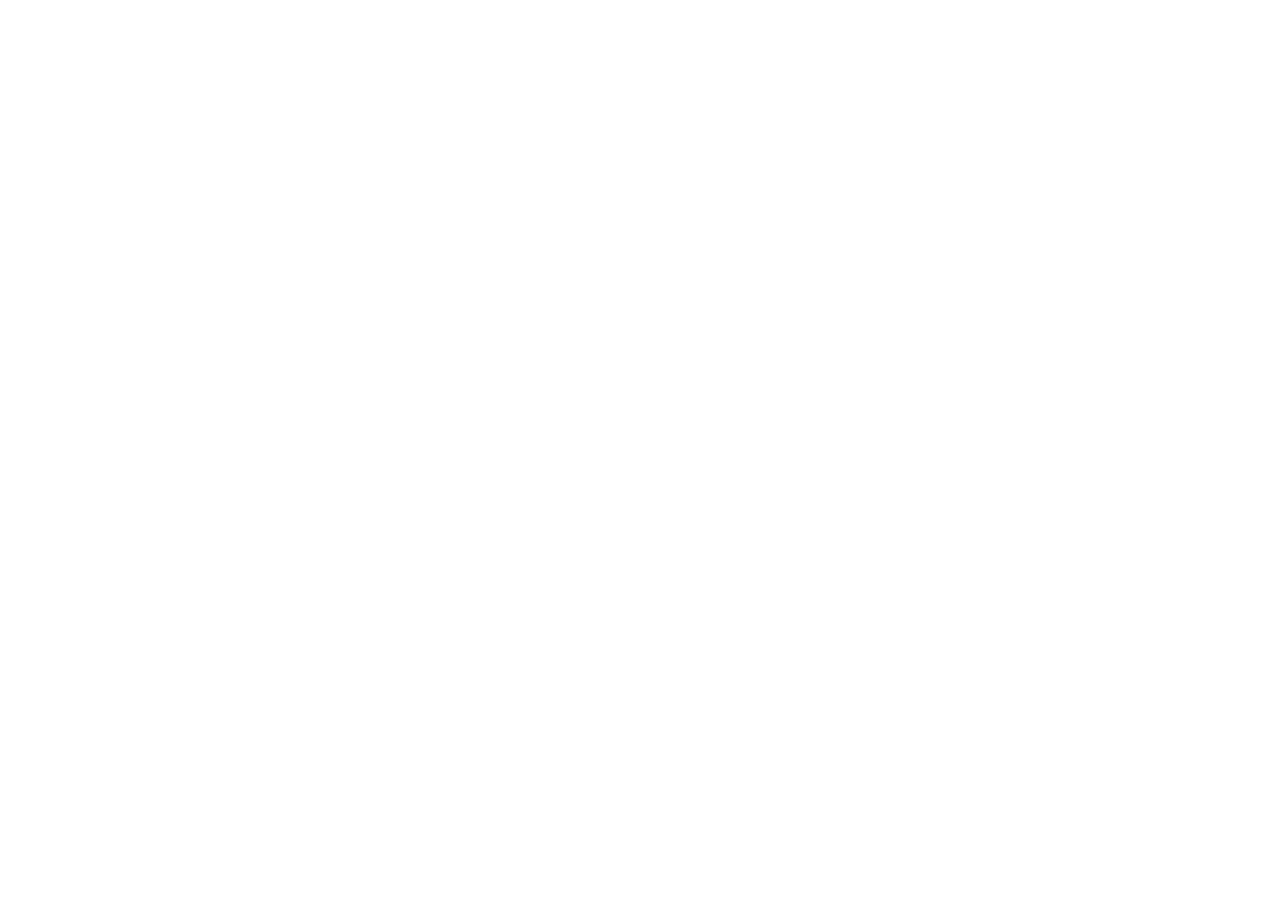
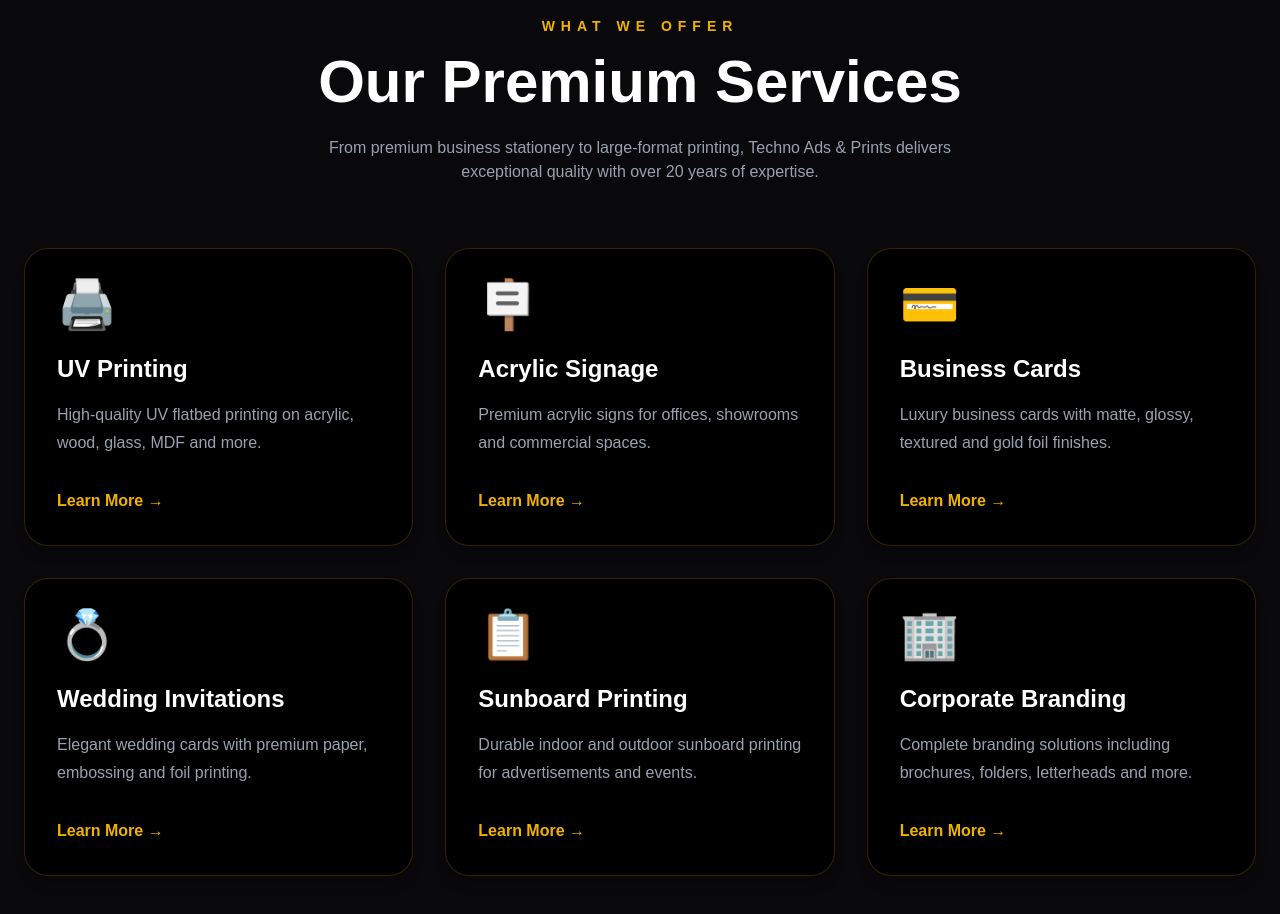
Before and after one commit to fawadahmed24cs-ui/techno-ads-website, a Next.js app: page / in a window 1280 px wide. Shown: the part 880-1794 px from the top of the page. Before the commit the page ends 800 px from the top, so only its background shows below. Built offline with nearby package versions, Linux system fonts and the light colour scheme.

Commit message:
Add premium services section

```diff
--- a/app/page.tsx
+++ b/app/page.tsx
@@ -1,11 +1,13 @@
 import Navbar from "@/components/Navbar";
 import Hero from "@/components/Hero";
+import Services from "@/components/Services";
 
 export default function Home() {
   return (
     <>
       <Navbar />
       <Hero />
+      <Services />
     </>
   );
 }
--- /dev/null
+++ b/components/Services.tsx
@@ -0,0 +1,99 @@
+const services = [
+  {
+    title: "UV Printing",
+    description:
+      "High-quality UV flatbed printing on acrylic, wood, glass, MDF and more.",
+    icon: "🖨️",
+  },
+  {
+    title: "Acrylic Signage",
+    description:
+      "Premium acrylic signs for offices, showrooms and commercial spaces.",
+    icon: "🪧",
+  },
+  {
+    title: "Business Cards",
+    description:
+      "Luxury business cards with matte, glossy, textured and gold foil finishes.",
+    icon: "💳",
+  },
+  {
+    title: "Wedding Invitations",
+    description:
+      "Elegant wedding cards with premium paper, embossing and foil printing.",
+    icon: "💍",
+  },
+  {
+    title: "Sunboard Printing",
+    description:
+      "Durable indoor and outdoor sunboard printing for advertisements and events.",
+    icon: "📋",
+  },
+  {
+    title: "Corporate Branding",
+    description:
+      "Complete branding solutions including brochures, folders, letterheads and more.",
+    icon: "🏢",
+  },
+];
+
+export default function Services() {
+  return (
+    <section className="bg-zinc-950 text-white py-24 px-6">
+
+      <div className="max-w-7xl mx-auto">
+
+        <div className="text-center mb-16">
+
+          <p className="uppercase tracking-[6px] text-yellow-500 text-sm font-semibold">
+            What We Offer
+          </p>
+
+          <h2 className="text-4xl md:text-6xl font-bold mt-4">
+            Our Premium Services
+          </h2>
+
+          <p className="text-gray-400 mt-6 max-w-2xl mx-auto">
+            From premium business stationery to large-format printing,
+            Techno Ads & Prints delivers exceptional quality with over
+            20 years of expertise.
+          </p>
+
+        </div>
+
+        <div className="grid grid-cols-1 md:grid-cols-2 lg:grid-cols-3 gap-8">
+
+          {services.map((service) => (
+
+            <div
+              key={service.title}
+              className="bg-black border border-yellow-500/20 rounded-3xl p-8 hover:border-yellow-500 hover:-translate-y-2 transition-all duration-300 shadow-lg hover:shadow-yellow-500/20"
+            >
+
+              <div className="text-5xl mb-6">
+                {service.icon}
+              </div>
+
+              <h3 className="text-2xl font-bold mb-4">
+                {service.title}
+              </h3>
+
+              <p className="text-gray-400 leading-7">
+                {service.description}
+              </p>
+
+              <button className="mt-8 text-yellow-500 font-semibold hover:translate-x-2 transition">
+                Learn More →
+              </button>
+
+            </div>
+
+          ))}
+
+        </div>
+
+      </div>
+
+    </section>
+  );
+}
```
